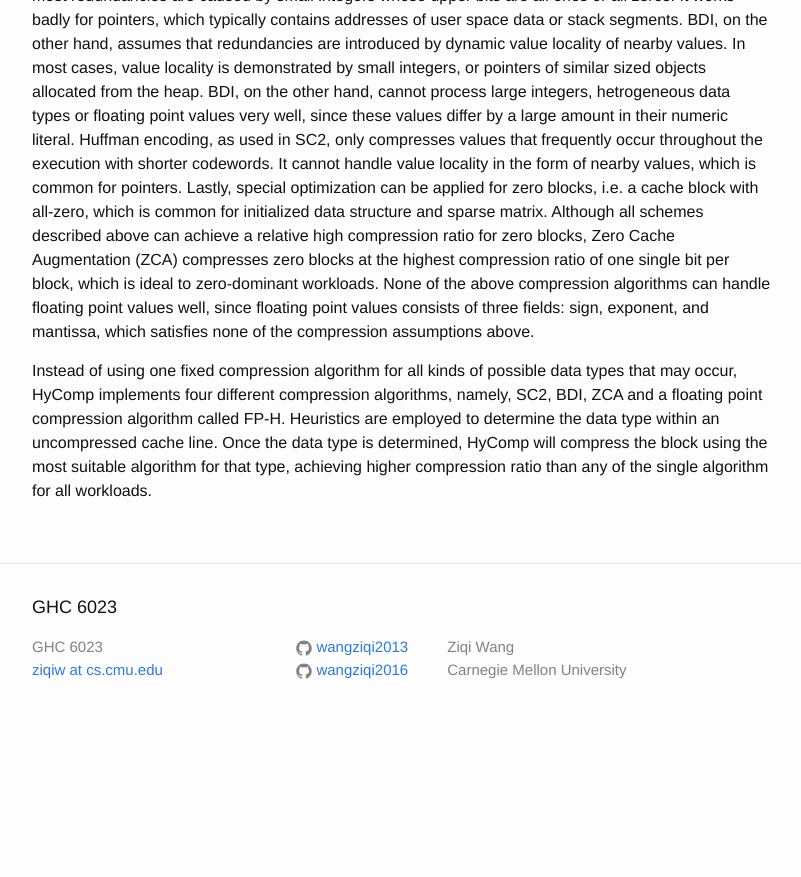
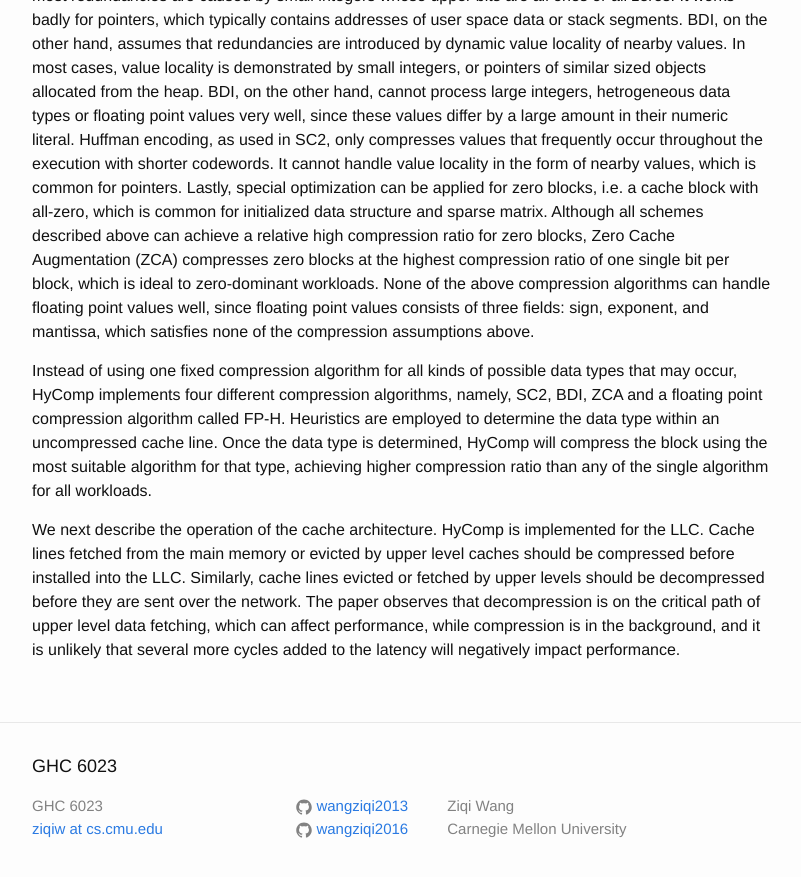
Before and after one commit to wangziqi2013/wangziqi2013.github.io, a Jekyll site: the page built from _posts/2020-07-12-hycomp.markdown, in a window 1280 px wide and 900 px high, scrolled down 718 px. Shown: the top 877 px of the window, without its empty margins (238-1039 px from the left). Built offline with Jekyll 4.4.1, drawn with Linux system fonts in a browser that asks for light colours; before the commit the page ends 1459 px from its top, so only the background shows below that.

Commit message:
Adding conf

```diff
--- a/_posts/2020-07-12-hycomp.markdown
+++ b/_posts/2020-07-12-hycomp.markdown
@@ -37,3 +37,10 @@ four different compression algorithms, namely, SC2, BDI, ZCA and a floating poin
 Heuristics are employed to determine the data type within an uncompressed cache line. Once the data type is determined,
 HyComp will compress the block using the most suitable algorithm for that type, achieving higher compression ratio than
 any of the single algorithm for all workloads.
+
+We next describe the operation of the cache architecture. HyComp is implemented for the LLC. Cache lines fetched from
+the main memory or evicted by upper level caches should be compressed before installed into the LLC. Similarly, cache
+lines evicted or fetched by upper levels should be decompressed before they are sent over the network. The paper observes
+that decompression is on the critical path of upper level data fetching, which can affect performance, while compression
+is in the background, and it is unlikely that several more cycles added to the latency will negatively impact
+performance.
```
